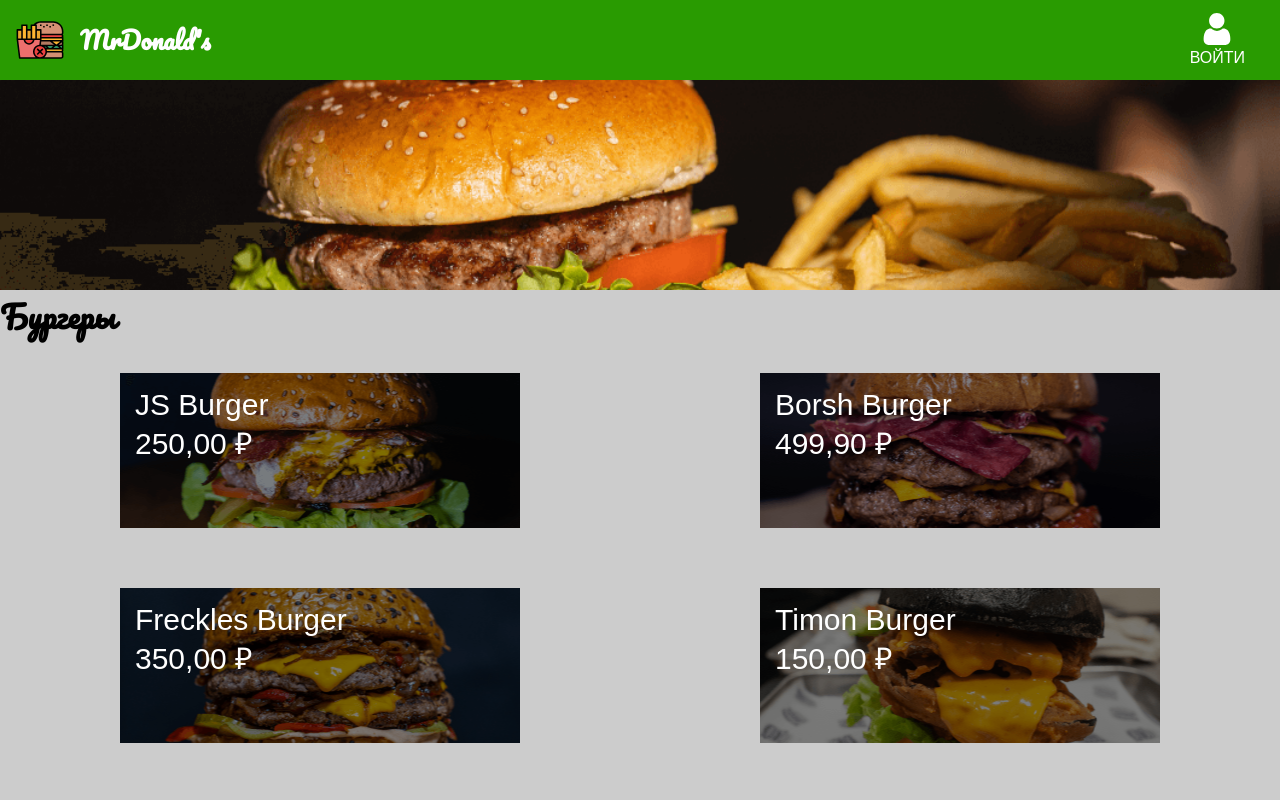
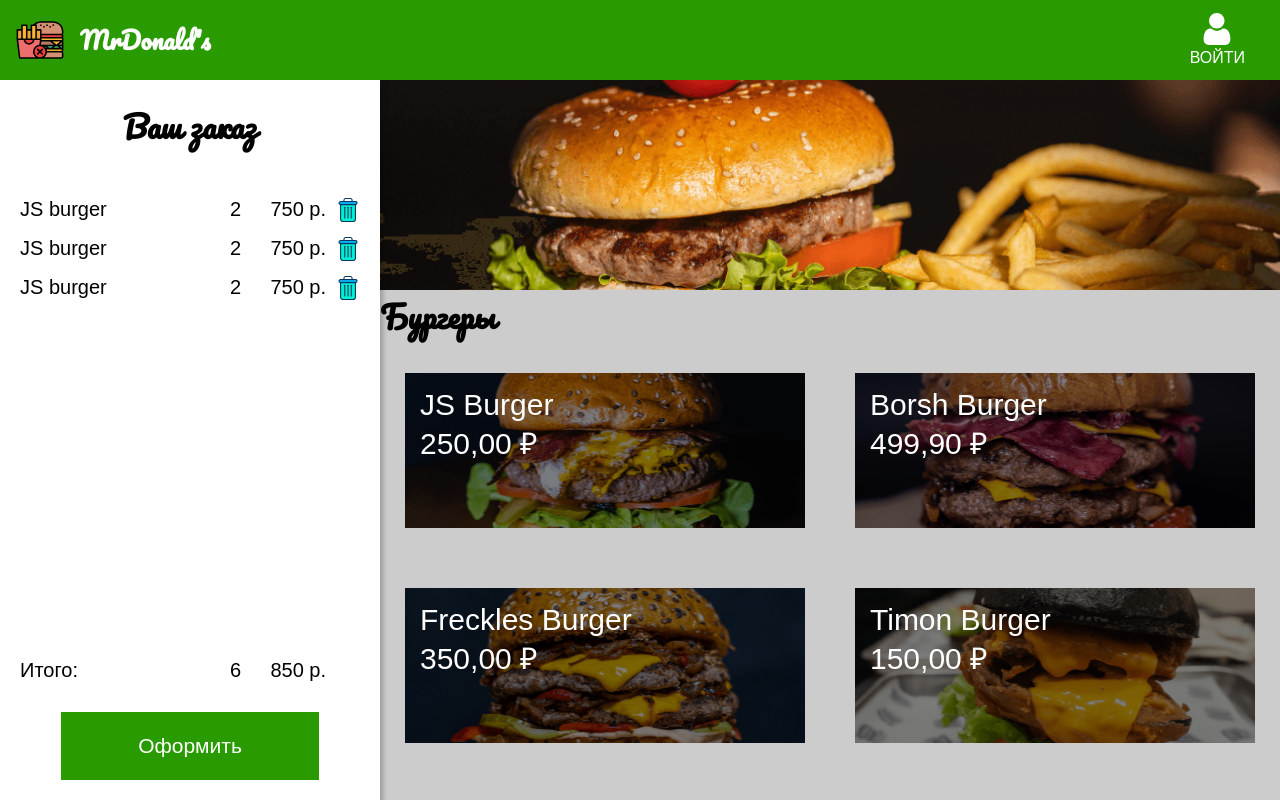
Before and after one commit to AnastasiyaHaidanovich/mrDonald-s, a React (Create React App) app: page / in a window 1280 px wide. Shown: the top 800 px of the page. Built offline with nearby package versions, Linux system fonts and the light colour scheme.

Commit message:
add: order block

```diff
--- a/src/App.js
+++ b/src/App.js
@@ -3,6 +3,7 @@
 import { NavBar } from './Components/NavBar';
 import { Menu } from './Components/Menu';
 import { ModalItem } from './Components/ModalItem';
+import { Order } from './Components/Order';
 
 function App() {
 
@@ -13,6 +14,7 @@
     <>
       <GlobalStyle />
       <NavBar />
+      <Order />
       <Menu setOpenItem={setOpenItem}/>
       <ModalItem openItem={openItem} setOpenItem={setOpenItem}/>
     </>
--- /dev/null
+++ b/src/Components/ButtonCheckout.js
@@ -0,0 +1,20 @@
+import styled from 'styled-components';
+
+export const Button = styled.button`
+    display: block;
+    margin: 0 auto;
+    font-size: 21px;
+    color: #fff;
+    background-color: rgba(41, 155, 1, 1);
+    padding: 20px 75px;
+    border-color: transparent;
+    bottom: 50px;
+    cursor: pointer;
+    transition-property: color, background-color, border-color;
+    transition-duration: 0.3s;
+    &:hover {
+        background-color: rgba(0, 255, 0, 0.3);
+        color: rgba(41, 155, 1, 1);
+        border-color: rgba(41, 155, 1, 1);
+    }
+`;
--- a/src/Components/Menu.js
+++ b/src/Components/Menu.js
@@ -7,7 +7,7 @@
 const MenuStyled = styled.main`
     background-color: #ccc;
     margin-top: 80px;
-
+    margin-left: 380px;
 `;
 
 export function Menu({ setOpenItem }) {
--- a/src/Components/ModalItem.js
+++ b/src/Components/ModalItem.js
@@ -1,5 +1,6 @@
 import React from 'react';
 import styled from 'styled-components';
+import { Button } from './ButtonCheckout';
 
 const Overlay = styled.div`
     display: flex;
@@ -18,7 +19,7 @@
     background-color: #fff;
     width: 500px;
     height: 400px;
-    position: relative3
+    position: relative;
 `;
 
 const Banner = styled.div`
@@ -26,26 +27,20 @@
     background-image: url(${({img})=> img});
     background-size: cover;
     background-position: center;
-    margin-bottom: 20px;
 `;
 
-const ModalText = styled.div`
-    width: 80%;
+const ModalContent = styled.div`
+    padding: 30px;
     margin: 0 auto;
     display: flex;
-    align-items: top;
+    flex-direction: column;
     justify-content: space-between;
+    height: calc(100% - 200px);
 `;
 
-const AddButton = styled.button`
-    position: absolute;
-    font-size: 21px;
-    color: #fff;
-    background-color: rgba(41, 155, 1, 1);
-    padding: 20px 75px;
-    border: none;
-    bottom: 50px;
-    left: calc(50% - 121px);
+const HeaderContent = styled.div`
+    display: flex;
+    justify-content: space-between;
 `;
 
 export const ModalItem = ({ openItem, setOpenItem }) => {
@@ -62,12 +57,14 @@
         <Overlay id="overlay" onClick={closeModal}>
             <Modal>
                 <Banner img={openItem.img} />
-                <ModalText>
-                    <h3>{openItem.name}</h3>
-                    <h3>{openItem.price.toLocaleString('ru-RU',
-                    {style: 'currency', currency: 'RUB'})}</h3>
-                </ModalText>
-                <AddButton>Добавить</AddButton>
+                <ModalContent>
+                        <HeaderContent>
+                            <h3>{openItem.name}</h3>
+                            <h3>{openItem.price.toLocaleString('ru-RU',
+                            {style: 'currency', currency: 'RUB'})}</h3>
+                        </HeaderContent>
+                    <Button>Добавить</Button>
+                </ModalContent>
             </Modal>
         </Overlay>
         /*jshint ignore: end */
--- /dev/null
+++ b/src/Components/Order.js
@@ -0,0 +1,71 @@
+import React from 'react';
+import styled from 'styled-components';
+import { Button } from './ButtonCheckout';
+import { OrderListItem } from './OrderListItem';
+
+const OrderStyled = styled.section`
+    position: fixed;
+    display: flex;
+    flex-direction: column;
+    top: 80px;
+    left: 0;
+    background-color: #fff;
+    min-width: 380px;
+    height: calc(100% - 80px);
+    box-shadow: 3px 4px 5px rgba(0, 0, 0, 0.25);
+    padding: 20px;
+`;
+
+const OrderTitle = styled.h2`
+    text-align: center;
+    margin-bottom: 30px;
+`;
+
+const OrderContent = styled.div`
+    flex-grow: 1;
+`;
+
+const OrderList = styled.ul`
+
+`;
+
+const Total = styled.div`
+    display: flex;
+    margin-bottom: 30px;
+    & span:first-child {
+        flex-grow: 1;
+    }
+`;
+
+const TotalPrice = styled.span`
+    text-align: right;
+    min-width: 65px;
+    margin-left: 20px;
+    margin-right: 34px;
+`;
+
+export const Order = () => {
+    return (
+        /*jshint ignore: start */
+        <>
+            <OrderStyled>
+                <OrderTitle>Ваш заказ</OrderTitle>
+                <OrderContent>
+                    <OrderList>
+                        <OrderListItem/>
+                        <OrderListItem/>
+                        <OrderListItem/>
+                    </OrderList>
+
+                </OrderContent>
+                <Total>
+                    <span>Итого: </span>
+                    <span>6</span>
+                    <TotalPrice>850 р.</TotalPrice>
+                </Total>
+                <Button>Оформить</Button>
+            </OrderStyled>
+        </>
+        /*jshint ignore: end */
+    );
+};
--- /dev/null
+++ b/src/Components/OrderListItem.js
@@ -0,0 +1,42 @@
+import React from 'react';
+import styled from 'styled-components';
+import trashImg from '../image/rubbish.svg';
+
+const OrderItemStyled = styled.li`
+    display: flex;
+    margin: 15px 0;
+`;
+
+const ItemName = styled.span`
+    flex-grow: 1;
+`;
+
+const ItemPrice = styled.span`
+    margin-left: 20px;
+    margin-right: 10px;
+    min-width: 65px;
+    text-align: right;
+`;
+
+const TrashButton = styled.button`
+    width: 24px;
+    height: 24px;
+    border: none;
+    background-color: transparent;
+    background-image: url(${trashImg});
+    background-position: center;
+    background-size: cover;
+    background-repeat: no-repeat;
+    cursor: pointer;
+`;
+
+export const OrderListItem = () => (
+    /*jshint ignore: start */
+    <OrderItemStyled>
+        <ItemName>JS burger</ItemName>
+        <span>2</span>
+        <ItemPrice>750 p.</ItemPrice>
+        <TrashButton/>
+    </OrderItemStyled>
+    /*jshint ignore: end */
+);
```
Also changed, not shown: src/image/rubbish.svg (added).
